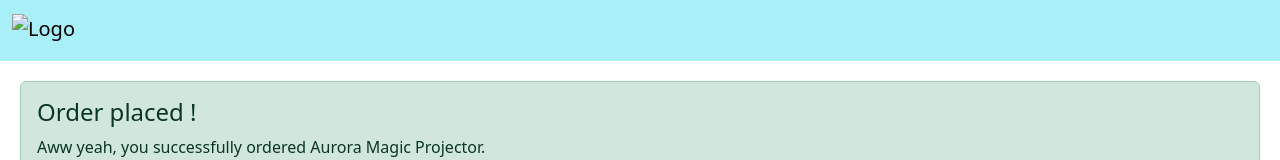
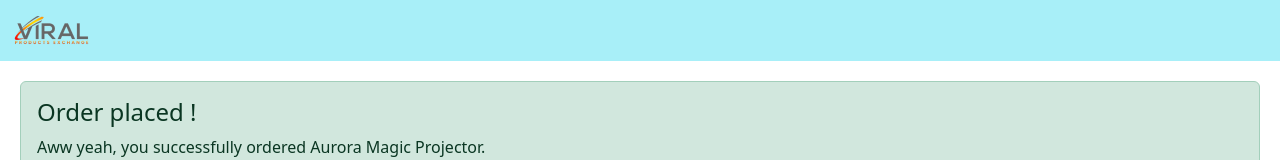
Before and after one commit to viralproducts/viralproducts, a plain HTML site: page complete.html in a window 1280 px wide. Shown: the top 160 px of the page. Drawn offline with nearby package versions, Linux system fonts and the light colour scheme; the site is published under a folder, as on GitHub Pages, so addresses that start at the root find nothing.

Commit message:
Update complete.html

```diff
--- a/complete.html
+++ b/complete.html
@@ -10,7 +10,7 @@
     <nav class="navbar">
         <div class="container-fluid">
           <a class="navbar-brand" href="#">
-            <img src="/logo.png" alt="Logo" width="80" height="34" class="d-inline-block align-text-top">
+            <img src="logo.png" alt="Logo" width="80" height="34" class="d-inline-block align-text-top">
           </a>
         </div>
       </nav>
```
